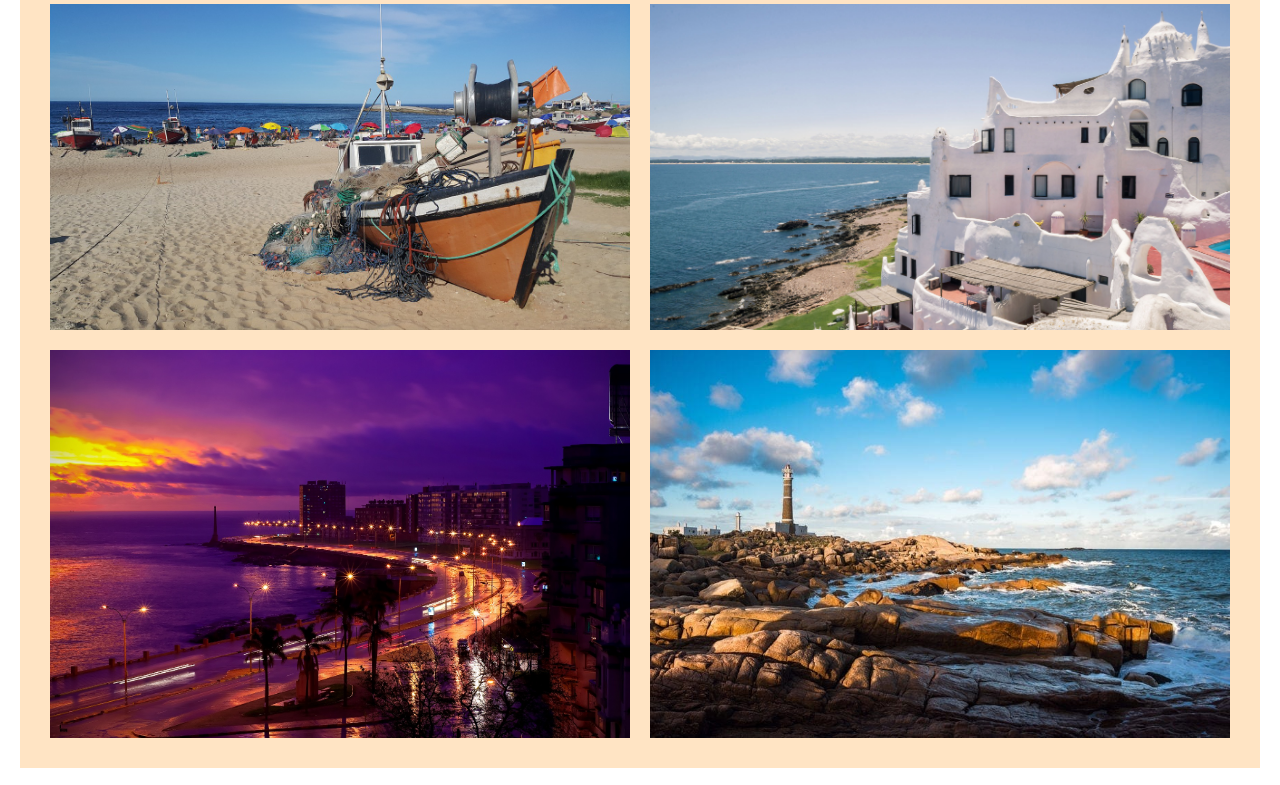
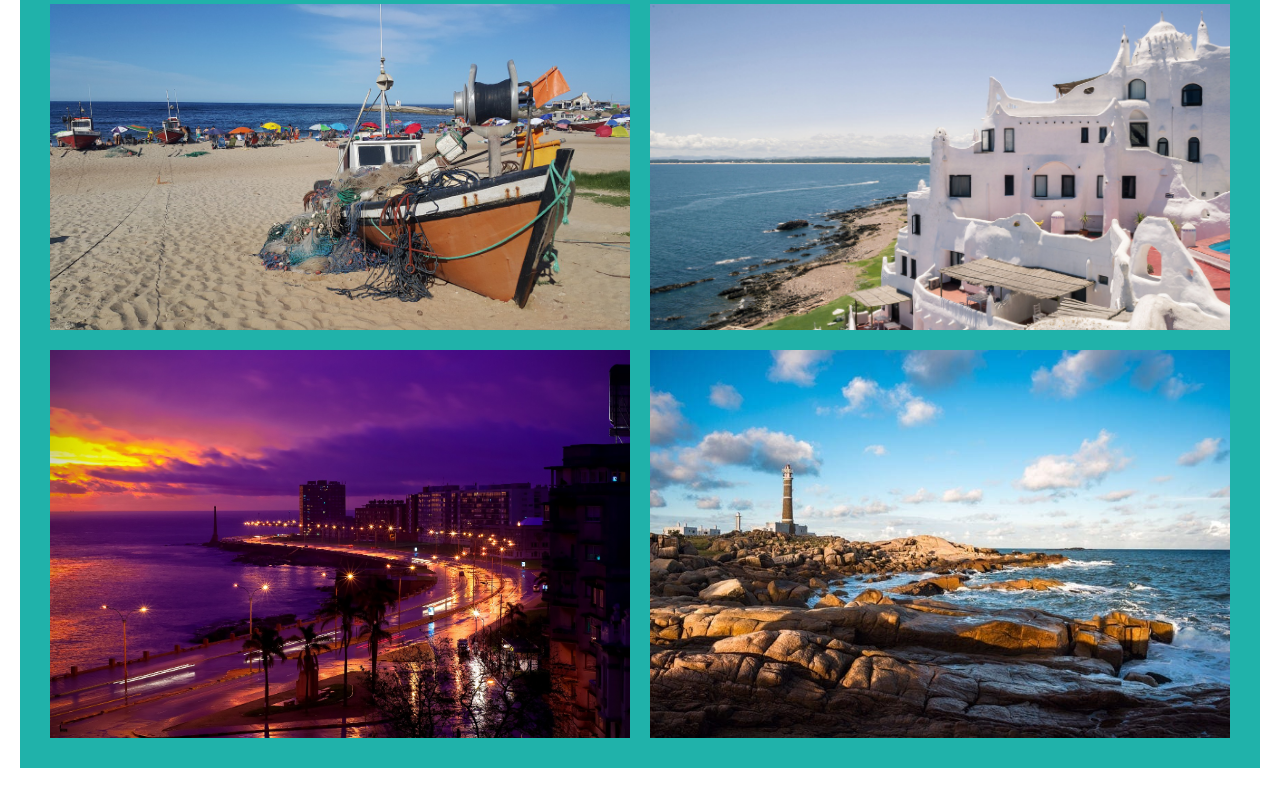
Before and after one commit to kevin-ngrn/galeriaconsass, a website: page pages/galeria.html in a window 1280 px wide. Shown: the part 228-1013 px from the top of the page. Drawn offline with nearby package versions, Linux system fonts and the light colour scheme.

Commit message:
cambio de color bg main

```diff
--- a/scss/colores.scss
+++ b/scss/colores.scss
@@ -1,4 +1,4 @@
 
-$bgColorMain: bisque;
+$bgColorMain: lightseagreen;
 $bgColorFooter: blue;
 $bgColorHeader: yellow;
```
Also changed, not shown: css/estilo.css.
